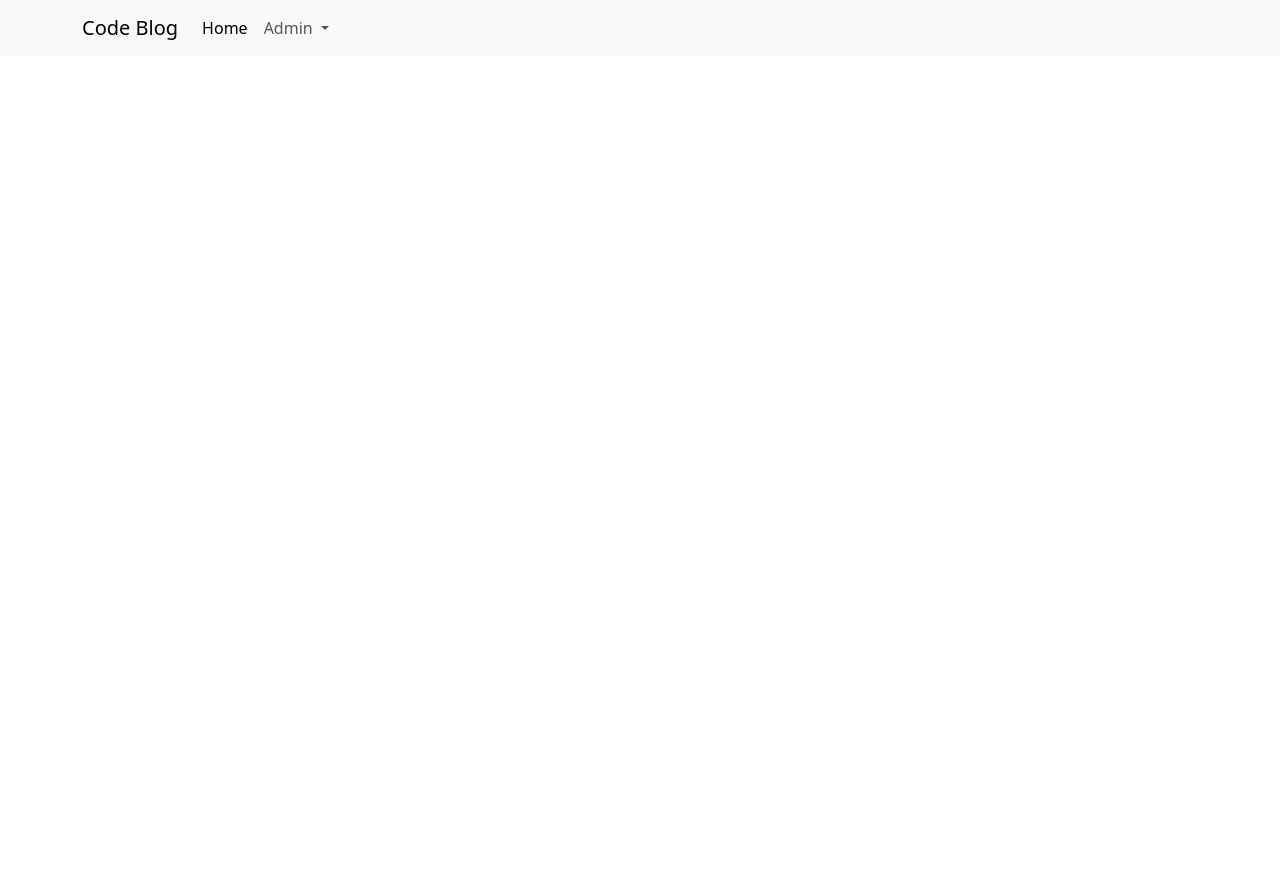
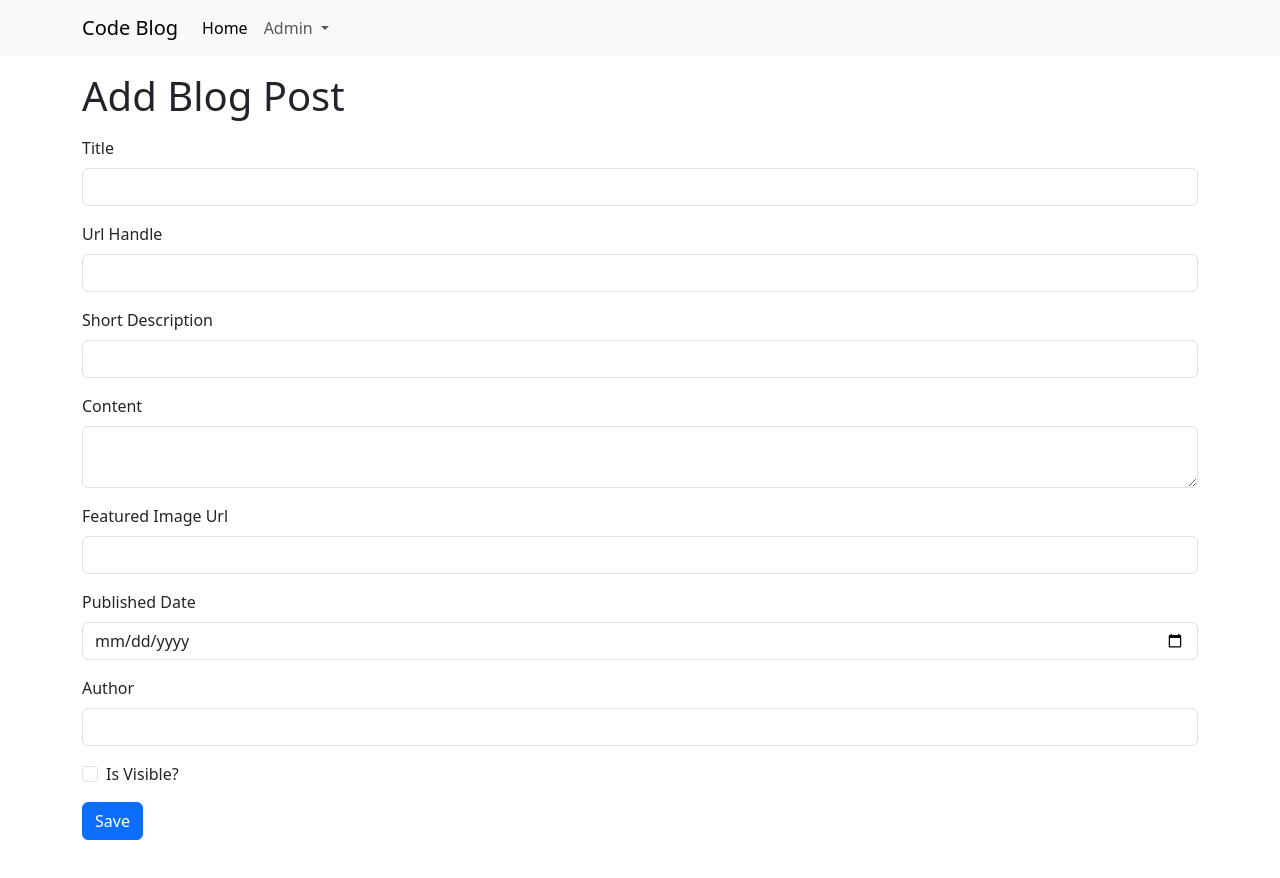
Before and after one commit to Bisig1892/CodeBlog.UI, an Angular app: page /admin/blogposts/add in a window 1280 px wide. Before the commit this address led to /. Shown: the top 878 px of the page. Before the commit the page ends 800 px from the top, so only its background shows below. Built offline with nearby package versions, Linux system fonts and the light colour scheme.

Commit message:
Created Add Blog Post page and Add Blog Post form

```diff
--- a/src/app/app-routing.module.ts
+++ b/src/app/app-routing.module.ts
@@ -4,6 +4,7 @@
 import { AddCategoryComponent } from './features/category/add-category/add-category.component';
 import { EditCategoryComponent } from './features/category/edit-category/edit-category.component';
 import { BlogpostListComponent } from './features/blog-post/blogpost-list/blogpost-list.component';
+import { AddBlogpostComponent } from './features/blog-post/add-blogpost/add-blogpost.component';
 
 const routes: Routes = [
   {
@@ -21,6 +22,10 @@
   {
     path: 'admin/blogposts',
     component: BlogpostListComponent
+  },
+  {
+    path: 'admin/blogposts/add',
+    component: AddBlogpostComponent
   }
 
 ];
--- a/src/app/app.module.ts
+++ b/src/app/app.module.ts
@@ -10,6 +10,7 @@
 import { HttpClientModule } from '@angular/common/http';
 import { EditCategoryComponent } from './features/category/edit-category/edit-category.component';
 import { BlogpostListComponent } from './features/blog-post/blogpost-list/blogpost-list.component';
+import { AddBlogpostComponent } from './features/blog-post/add-blogpost/add-blogpost.component';
 
 @NgModule({
   declarations: [
@@ -18,7 +19,8 @@
     CategoryListComponent,
     AddCategoryComponent,
     EditCategoryComponent,
-    BlogpostListComponent
+    BlogpostListComponent,
+    AddBlogpostComponent
   ],
   imports: [
     BrowserModule,
--- /dev/null
+++ b/src/app/features/blog-post/add-blogpost/add-blogpost.component.html
@@ -0,0 +1,52 @@
+<div class="container">
+    <h1 class="mt-3">Add Blog Post</h1>
+    <form >
+        <div class="mt-2 mb-5">
+            <div class="mt-3">
+                <label for="title" class="form-label">Title</label>
+                <input type="text" id="title" name="title" class="form-control">
+            </div>
+
+            <div class="mt-3">
+                <label for="urlHandle" class="form-label">Url Handle</label>
+                <input type="text" id="urlHandle" name="urlHandle" class="form-control">
+            </div>
+
+            <div class="mt-3">
+                <label for="shortDescription" class="form-label">Short Description</label>
+                <input type="text" id="shortDescription" name="shortDescription" class="form-control">
+            </div>
+
+            <div class="mt-3">
+                <label for="content" class="form-label">Content</label>
+                <textarea name="content" id="content" class="form-control"></textarea>
+            </div>
+
+            <div class="mt-3">
+                <label for="featuredImageUrl" class="form-label">Featured Image Url</label>
+                <input type="text" id="featuredImageUrl" name="featuredImageUrl" class="form-control">
+            </div>
+
+            <div class="mt-3">
+                <label for="publishedDate" class="form-label">Published Date</label>
+                <input type="date" id="publishedDate" name="publishedDate" class="form-control">
+            </div>
+
+            <div class="mt-3">
+                <label for="author" class="form-label">Author</label>
+                <input type="text" id="author" name="author" class="form-control">
+            </div>
+
+            <div class="form-check mt-3">
+                <input class="form-check-input" type="checkbox" id="isVisible">
+                <label class="form-check-label" for="isVisible">
+                    Is Visible?
+                </label>
+            </div>
+
+            <div class="mt-3">
+                <button type="submit" class="btn btn-primary">Save</button>
+            </div>
+        </div>
+    </form>
+</div>
```
Also changed, not shown: src/app/features/blog-post/add-blogpost/add-blogpost.component.ts (added, +10 -0 lines), src/app/features/blog-post/add-blogpost/add-blogpost.component.css (added), 1 other file (tests, documents, lock files or other folders).
